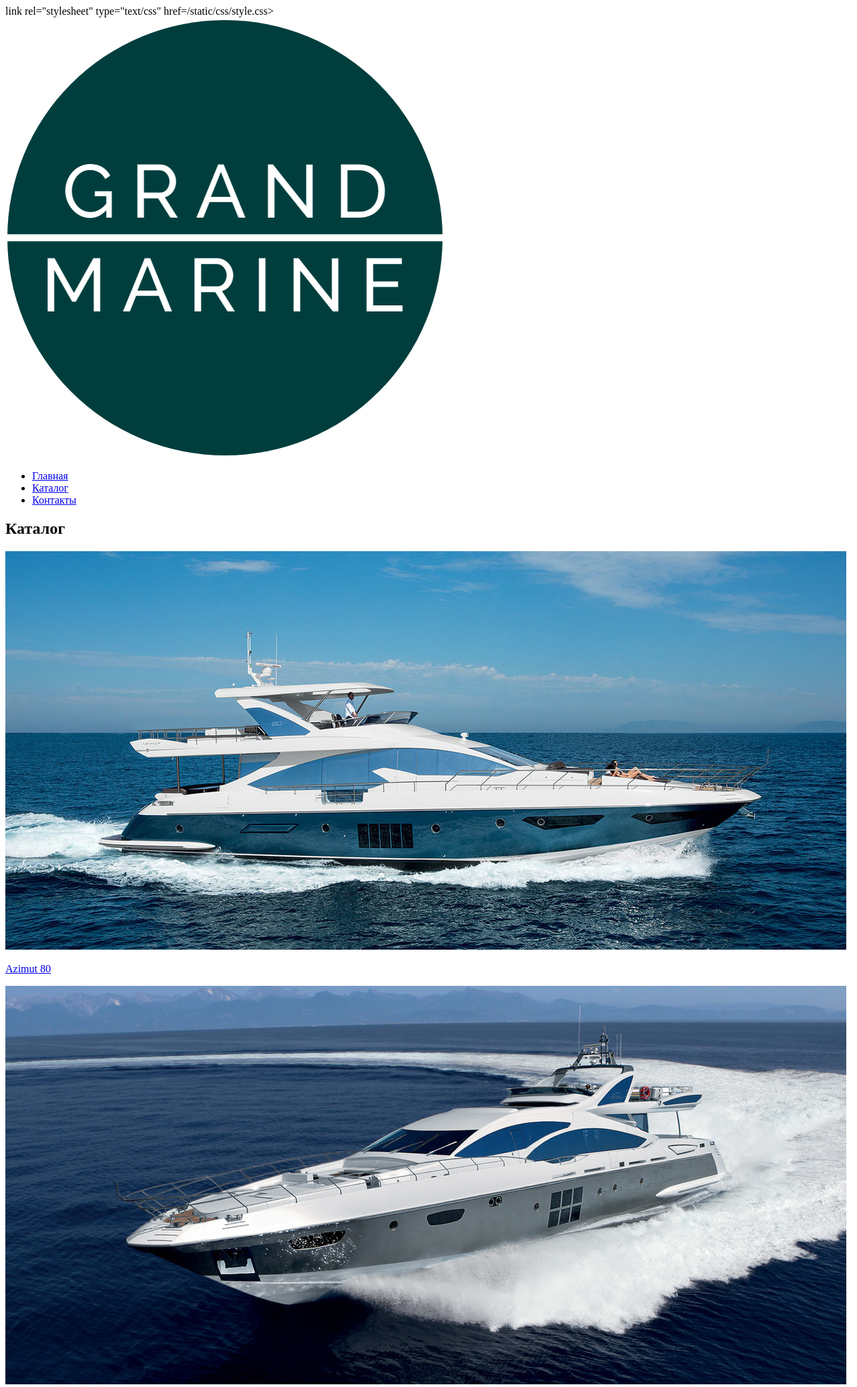
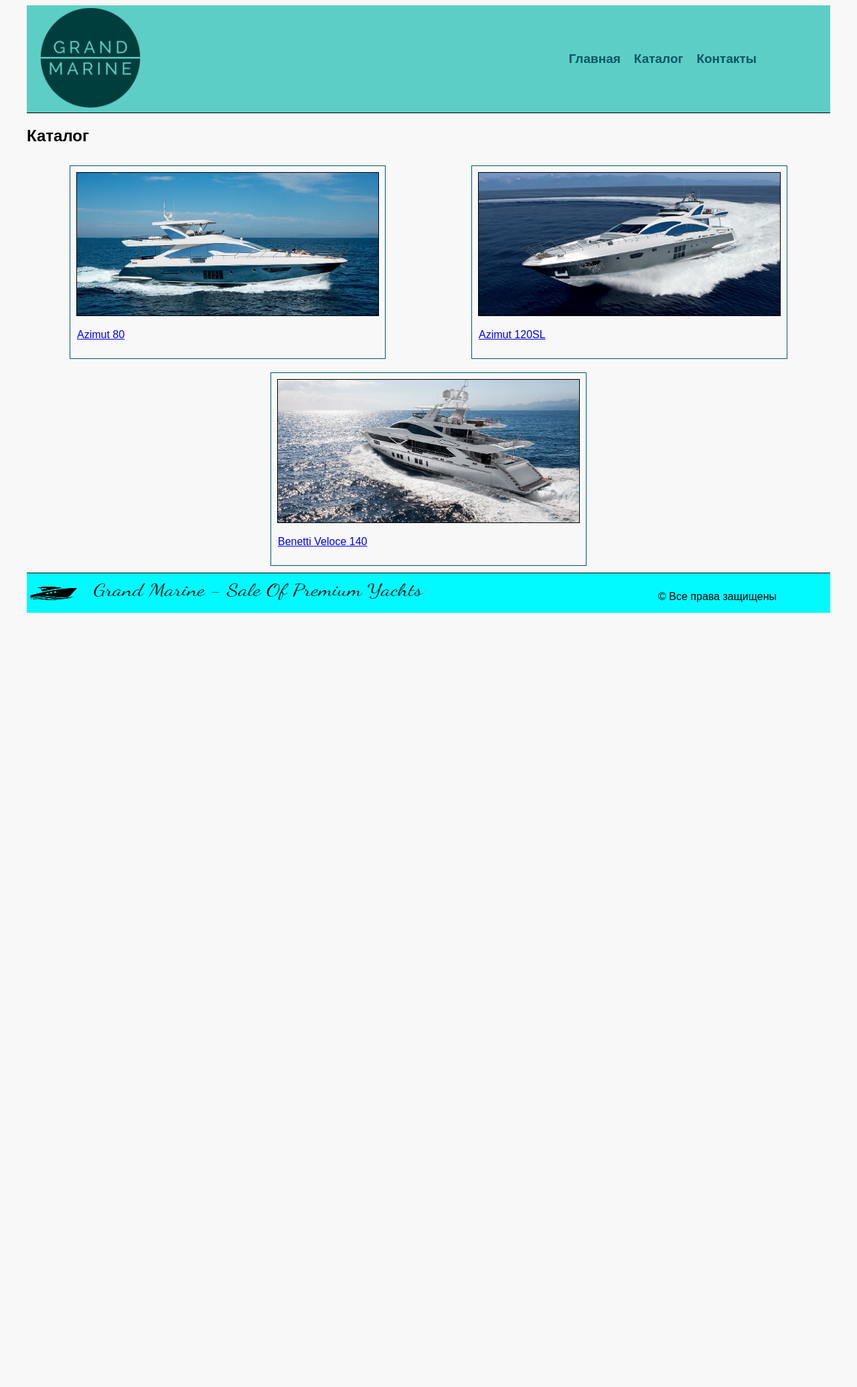
Before and after one commit to denis-volkov/geekshop2, a Django app: template mainapp/templates/mainapp/products.html in a window 1280 px wide. Shown: the top 2071 px of the page at 67% size. After the commit the page ends 915 px from the top, so only its background shows below. Run offline with Django 3.2, Linux system fonts and the light colour scheme; the template is opened without the code that fills it, so the values that code supplies are empty.

Commit message:
Устранить опечатку -> products.html:css

```diff
--- a/mainapp/templates/mainapp/products.html
+++ b/mainapp/templates/mainapp/products.html
@@ -5,7 +5,7 @@
 <head>
     <meta charset="UTF-8">
     <title>Каталог Grand Marine</title>
-    link rel="stylesheet" type="text/css" href={% static 'css/style.css' %}>
+    <link rel="stylesheet" type="text/css" href={% static 'css/style.css' %}>
     <link rel="stylesheet" href={% static 'fonts/font-awesome/css/font-awesome.css'%}>
 </head>
 
```
